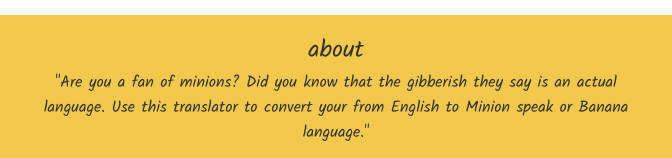
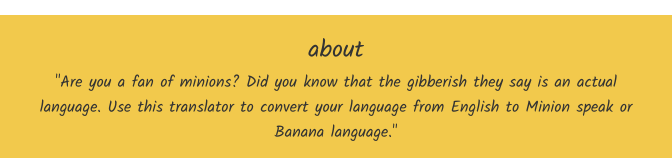
Before and after one commit to saks1209am/Banana-speak, a plain HTML site: page index.html in a window 1280 px wide. Shown: the part 639-797 px from the top of the page, 304-976 px from the left. Drawn offline with Linux system fonts and the light colour scheme.

Commit message:
fixed content

```diff
--- a/index.html
+++ b/index.html
@@ -28,7 +28,7 @@
         <div style="font-size: x-large">about</div>
         <p>
             "Are you a fan of minions? Did you know that the gibberish they say is an actual language. Use this
-            translator to convert your from English to Minion speak
+            translator to convert your language from English to Minion speak
             or Banana language."
         </p>
     </footer>
```
